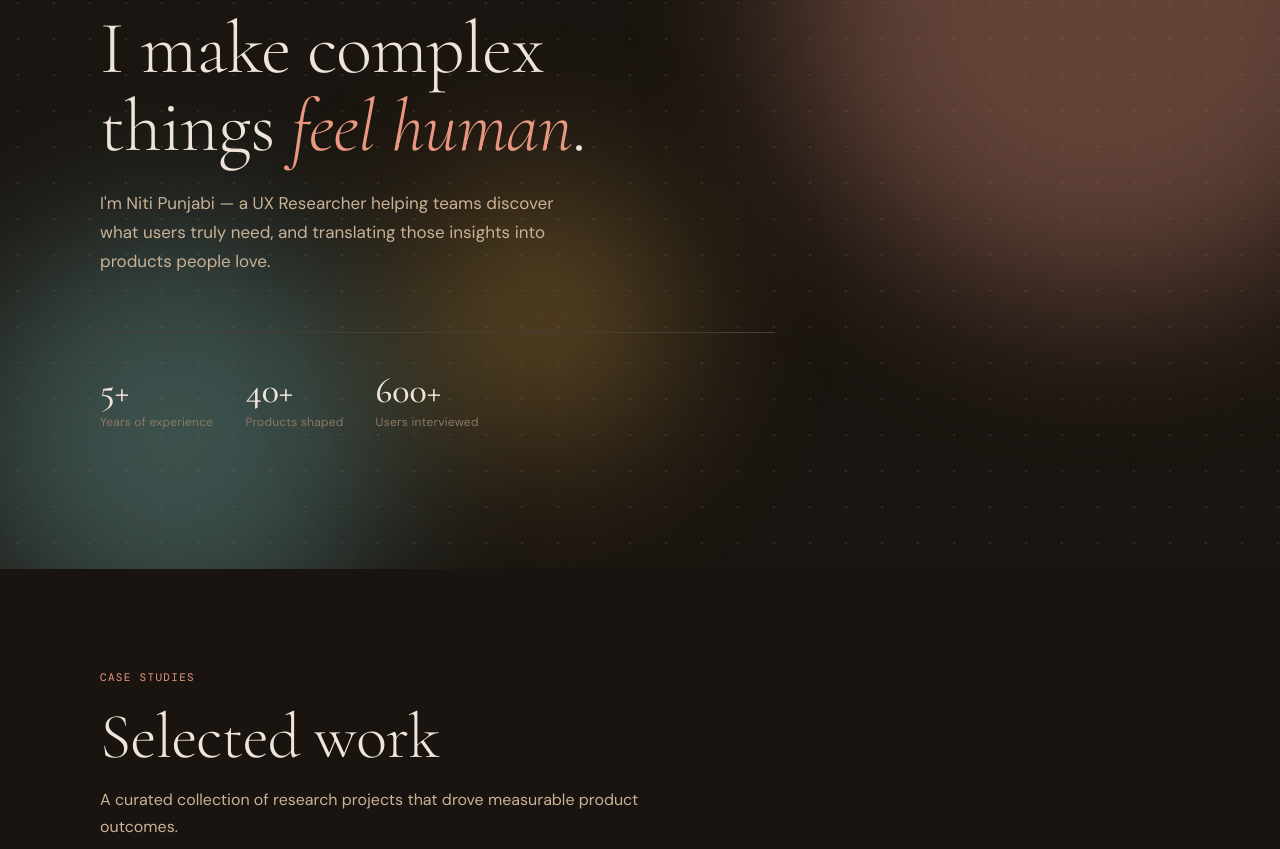
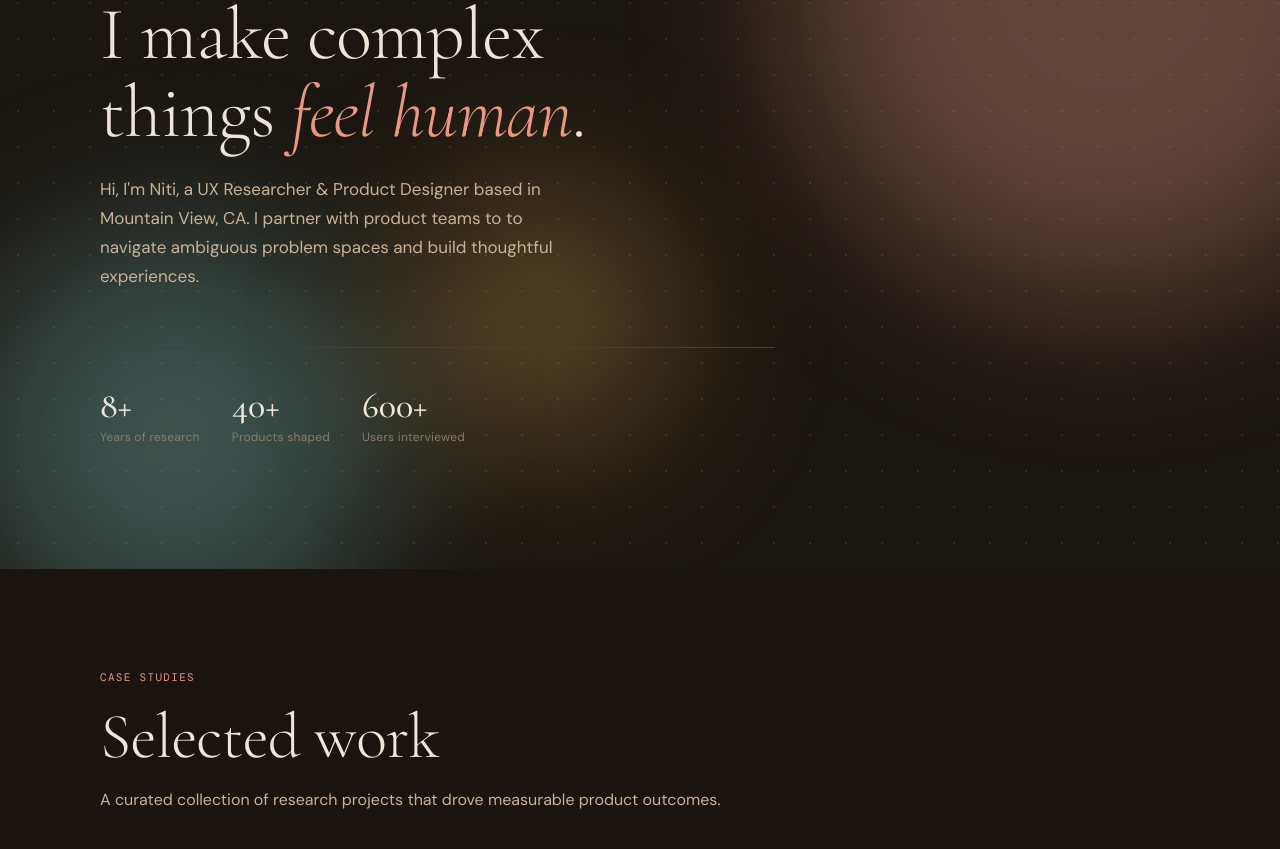
Before and after one commit to niti1801/ux-portfolio-2026, a React (Vite) app: page / in a window 1280 px wide. Shown: the part 231-1080 px from the top of the page. Built offline with nearby package versions, Linux system fonts and the light colour scheme.

Commit message:
copy changes for hero section

```diff
--- a/Landing page copy/hero.md
+++ b/Landing page copy/hero.md
@@ -13,22 +13,4 @@ things
 feel human
 
 ## description
-I'm Niti Punjabi — a UX Researcher helping teams discover what users truly need, and translating those insights into products people love.
-
-## stat_1_value
-5+
-
-## stat_1_label
-Years of experience
-
-## stat_2_value
-40+
-
-## stat_2_label
-Products shaped
-
-## stat_3_value
-600+
-
-## stat_3_label
-Users interviewed
+Hi, I'm Niti, a UX Researcher & Product Designer based in Mountain View, CA. I partner with product teams to to navigate ambiguous problem spaces and build thoughtful experiences.
--- a/src/portfolio.css
+++ b/src/portfolio.css
@@ -696,6 +696,9 @@ section { padding: 100px 0; }
   line-height: 1.7;
   margin-top: 16px;
 }
+#work .section-subtitle {
+  max-width: none;
+}
 .section-header.centered .section-subtitle { margin: 16px auto 0; }
 
 /* Divider */
```
